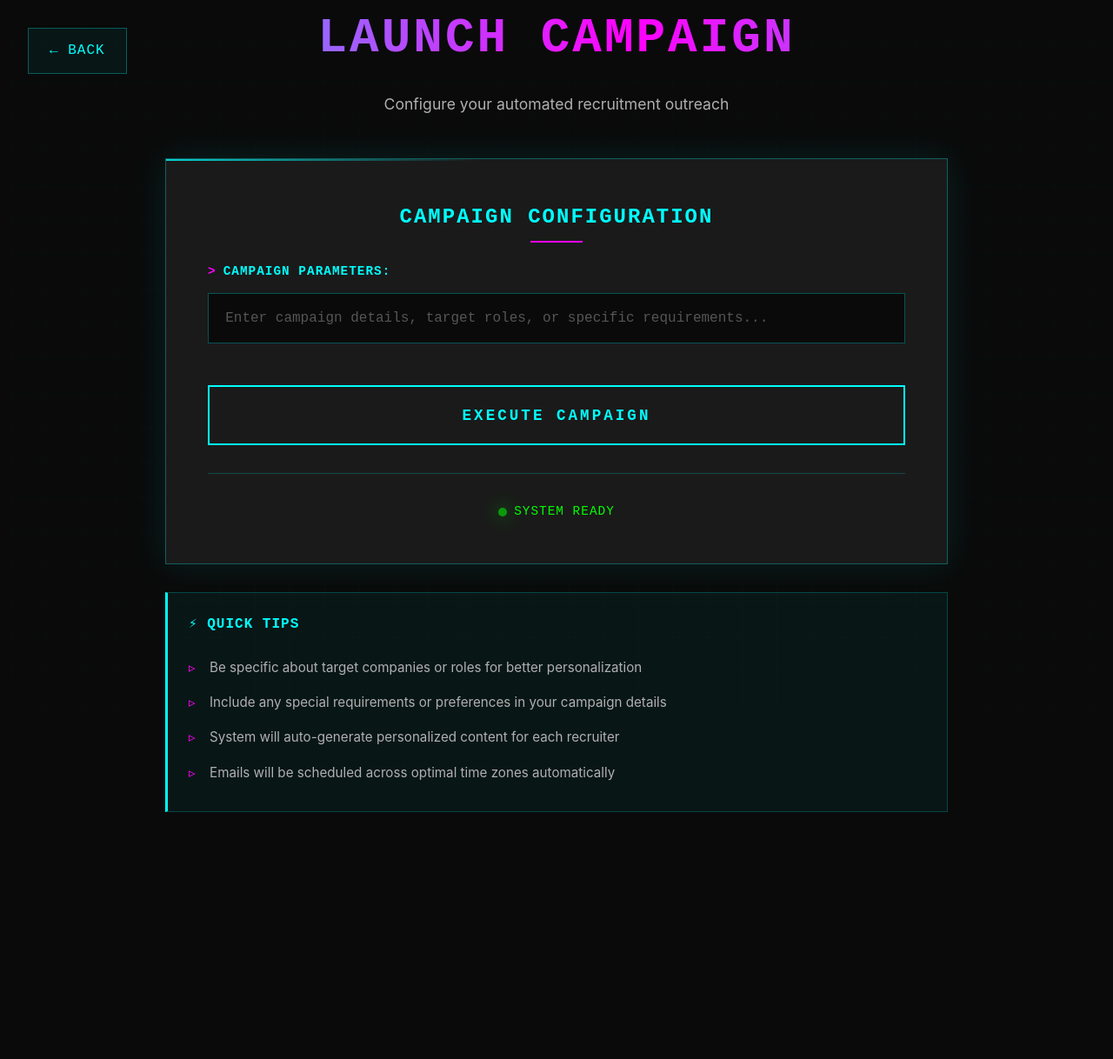
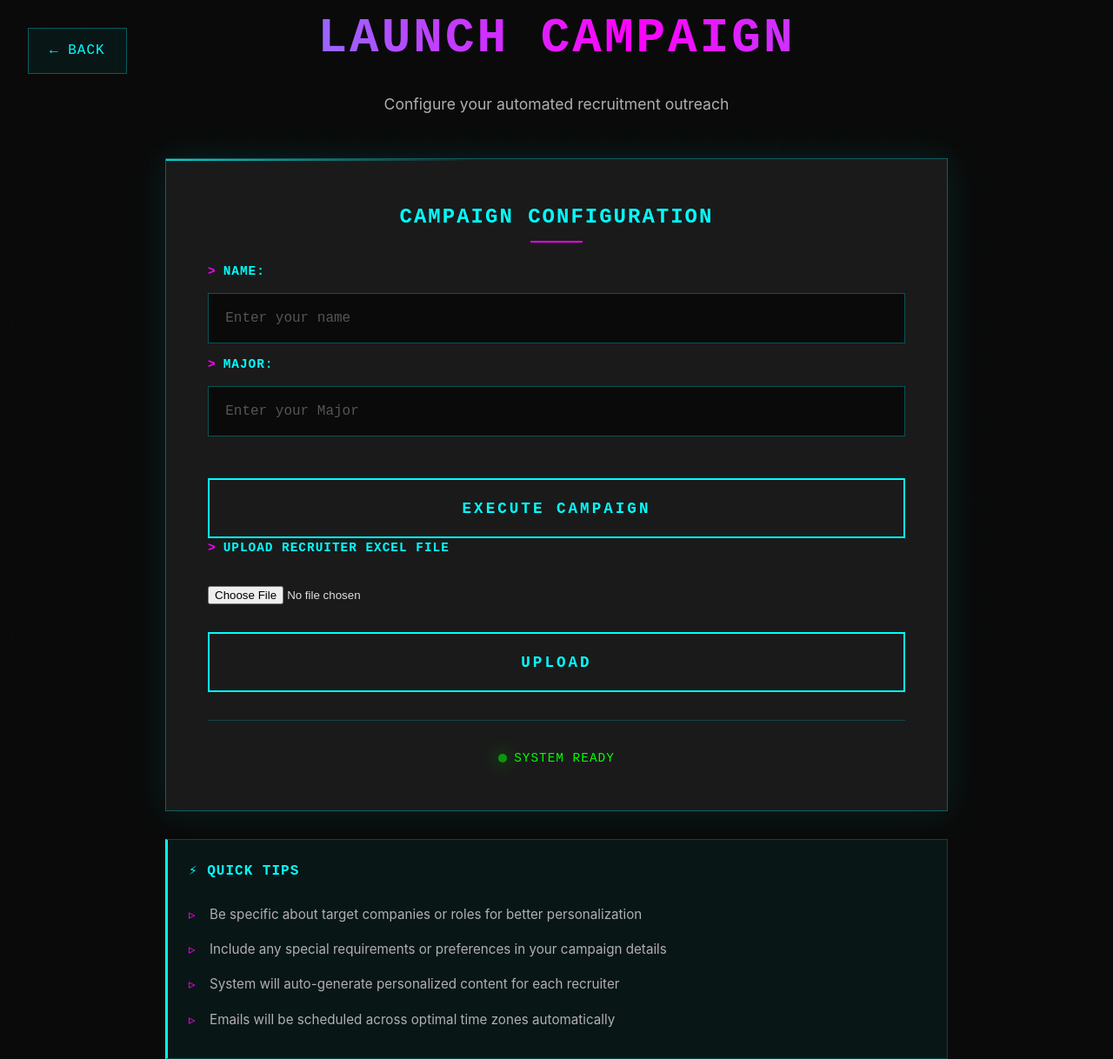
Before and after one commit to krrishseth7/RecruitReach, a Flask app: page /launch in a window 1280 px wide. Shown: the whole page at 87% size. Before the commit the page ends 934 px from the top, so only its background shows below. Run offline with Flask 3, Linux system fonts and the light colour scheme.

Commit message:
making changes

```diff
--- a/app.py
+++ b/app.py
@@ -1,4 +1,5 @@
 from flask import Flask, render_template, request
+#from openai import OpenAI
 
 app = Flask(__name__)
 
@@ -8,14 +9,30 @@ def home():
 
 @app.route("/generate_email", methods=["POST"])
 def generate_email_route():
-    user_input = request.form.get("inputData")
+    name = request.form.get("inputData")
+    major= request.form.get("Major")
+    message=[{"role":"system","content":f"You are a very professional candidate, writing from my POV, my name is {name}"},{"role":"user","content":"Write an email as a cold email, you have access to the name, email, company,  position etc of the person, I am internship less so need an internship, make perzonalized email for each person"}]
 
     # temporary test (IMPORTANT)
-    return f"You entered: {user_input}"
+    return f"You entered: {major}"
 
 @app.route("/launch")
 def launched():
     return render_template("Launched.html")
+
+@app.route("/file_parse", methods=["POST"])
+def parse():
+    if "file" not in request.files:
+        return "No file part"
+
+    file = request.files["file"]
+
+    if file.filename == "":
+        return "No file selected"
+
+    # TEMP: just confirm it works
+    return f"File received: {file.filename}"
+
 
 if __name__ == "__main__":
     app.run(debug=True)
@@ -25,7 +42,7 @@ if __name__ == "__main__":
 # import requests
 # from dotenv import load_dotenv
 # from bs4 import BeautifulSoup
-# from openai import OpenAI
+#
 # import msoffcrypto
 # import io
 # import openpyxl
--- a/templates/Launched.html
+++ b/templates/Launched.html
@@ -391,19 +391,39 @@
 
             <form action="/generate_email" method="post">
                 <div class="input-group">
-                    <label for="inputData">Campaign Parameters:</label>
+                    <label for="inputData">Name:</label>
                     <input
                         type="text"
                         id="inputData"
                         name="inputData"
-                        placeholder="Enter campaign details, target roles, or specific requirements..."
+                        placeholder="Enter your name"
+                        required
+                    >
+                    <label for="Major">Major:</label>
+                    <input
+                        type="text"
+                        id="Major"
+                        name="Major"
+                        placeholder="Enter your Major"
                         required
                     >
                 </div>
-
                 <div class="submit-container">
                     <button type="submit">Execute Campaign</button>
                 </div>
+            </form>
+            <form action="/file_parse" method="post" enctype="multipart/form-data">
+                <label for="file">Upload recruiter Excel file</label>
+                <input
+                    type="file"
+                    id="file"
+                    name="file"
+                    accept=".csv,.xlsx"
+                    required
+                >
+                <button type="submit">Upload</button>
+
+
             </form>
 
             <!-- Status Indicator -->
```
